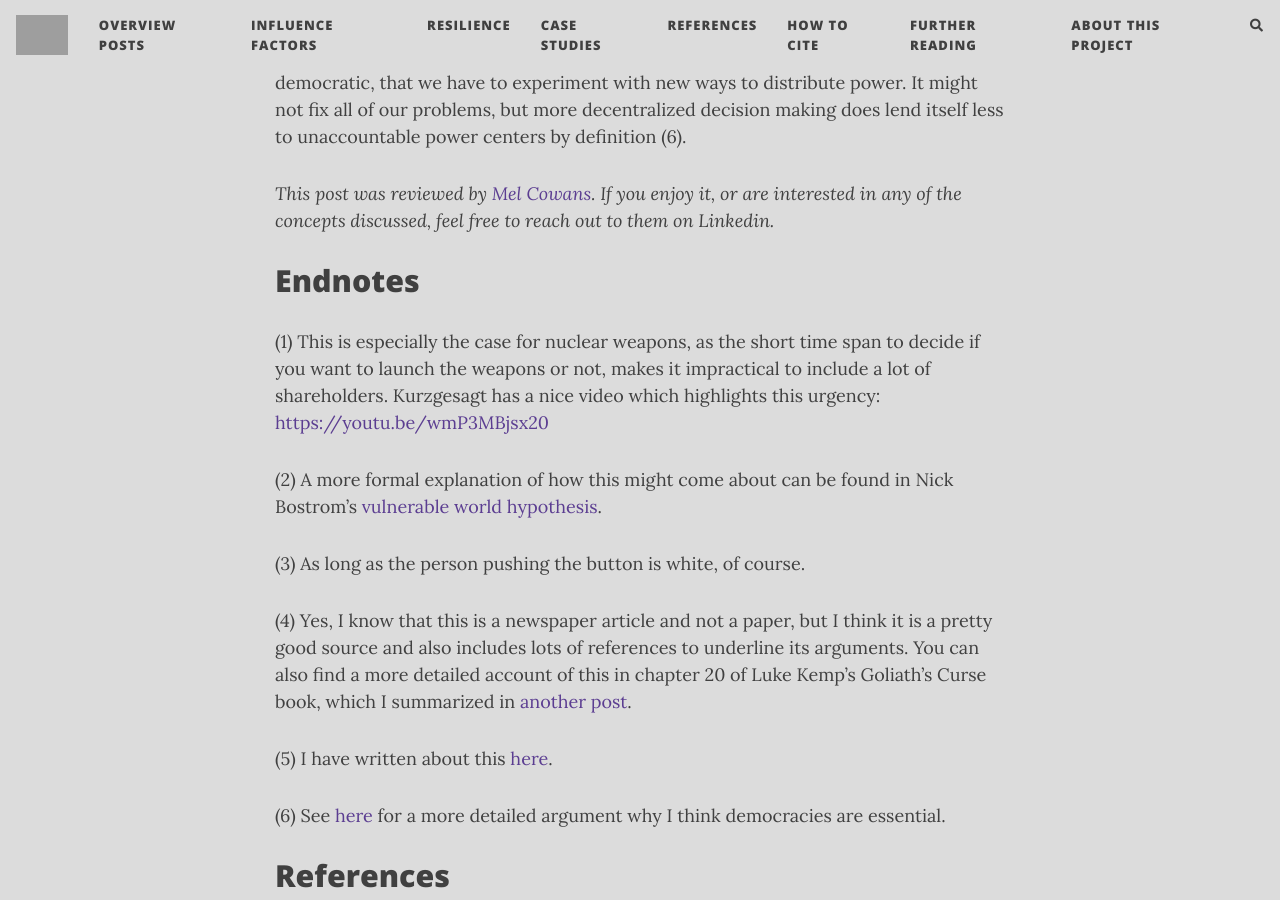
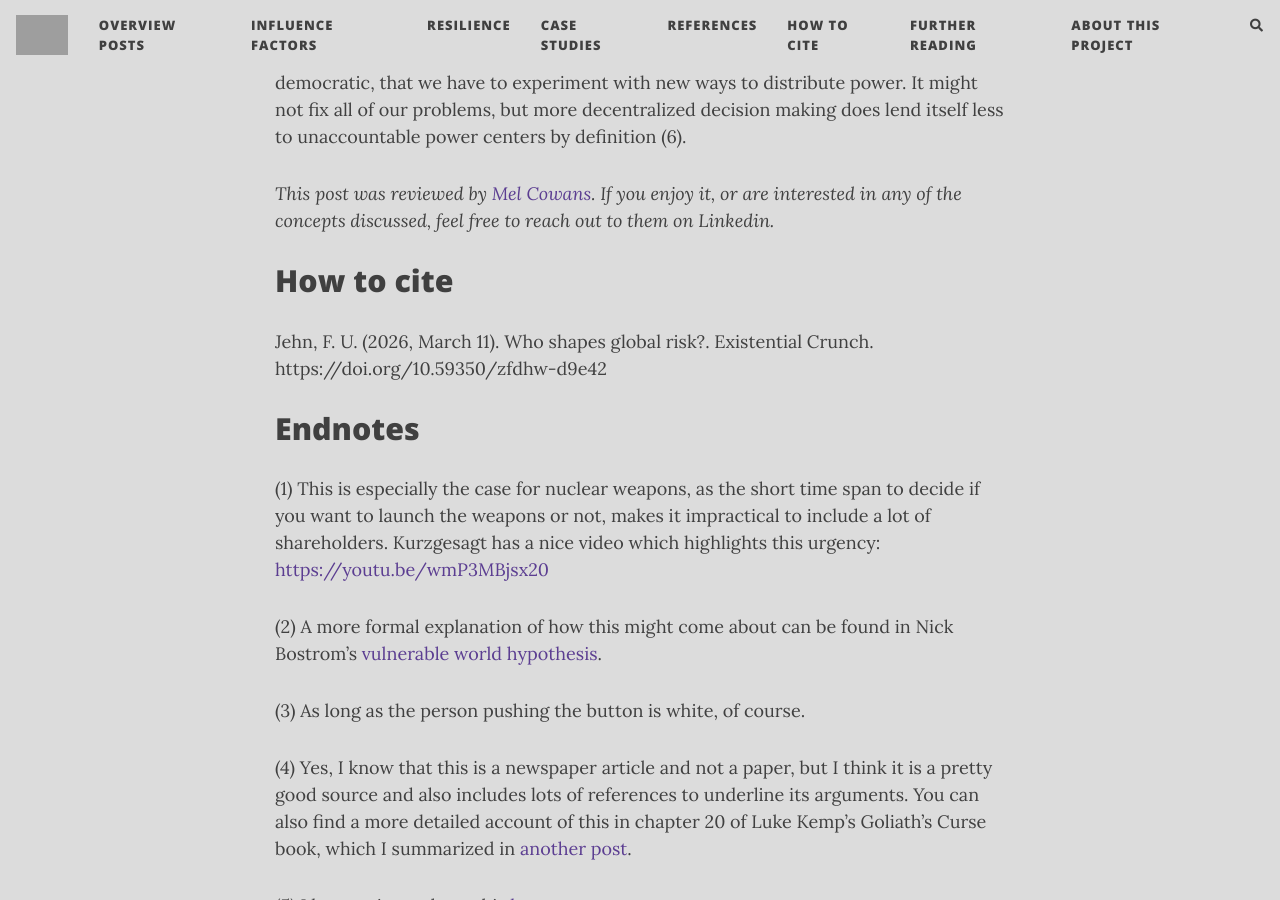
Before and after one commit to florianjehn/Societal_Collapse, a Jekyll site: the page built from _posts/2025-11-29-risk_actors.md, in a window 1280 px wide and 900 px high, scrolled down 10946 px. Built offline with Jekyll 4.4.1, drawn with Linux system fonts in a browser that asks for light colours; nearby versions of some CDN libraries; comment, search, counter and statistics services are not loaded; grey boxes are pictures that could not be loaded.

Commit message:
Update 2025-11-29-risk_actors.md

```diff
--- a/_posts/2025-11-29-risk_actors.md
+++ b/_posts/2025-11-29-risk_actors.md
@@ -103,6 +103,10 @@ The takeaway from all this is that large risks from individual actors is somethi
 
 *This post was reviewed by [Mel Cowans](https://www.cser.ac.uk/team/mel-cowans/). If you enjoy it, or are interested in any of the concepts discussed, feel free to reach out to them on Linkedin.*
 
+# How to cite
+
+Jehn, F. U. (2026, March 11). Who shapes global risk?. Existential Crunch. https://doi.org/10.59350/zfdhw-d9e42
+
 # Endnotes
 
 (1) This is especially the case for nuclear weapons, as the short time span to decide if you want to launch the weapons or not, makes it impractical to include a lot of shareholders. Kurzgesagt has a nice video which highlights this urgency: [https://youtu.be/wmP3MBjsx20](https://youtu.be/wmP3MBjsx20)
```
